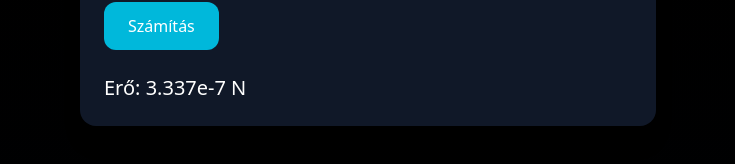
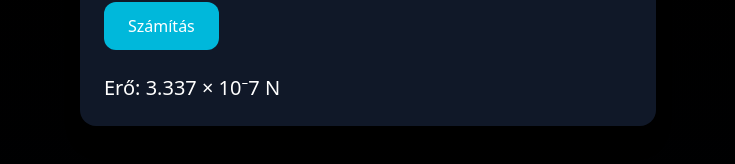
Before and after one commit to koterkristof/gravitacios_ero_projekt, a Next.js app: page / in a window 1280 px wide. Shown: the part 446-610 px from the top of the page, without its empty margins (272-1007 px from the left). Built offline with nearby package versions, Linux system fonts and the light colour scheme.

Commit message:
erő megoldás módosítása

```diff
--- a/components/GravityForm.tsx
+++ b/components/GravityForm.tsx
@@ -54,8 +54,13 @@ export default function GravityForm({ onForceChange }: Props) {
       </button>
 
       <div className="mt-6 text-xl">
-        Erő: {force.toExponential(3)} N
-      </div>
+  Erő:{" "}
+  {force
+    .toExponential(3)
+    .replace("e-", " × 10⁻")
+    .replace("e+", " × 10")}
+  {" "}N
+</div>
     </div>
   );
 }
```
